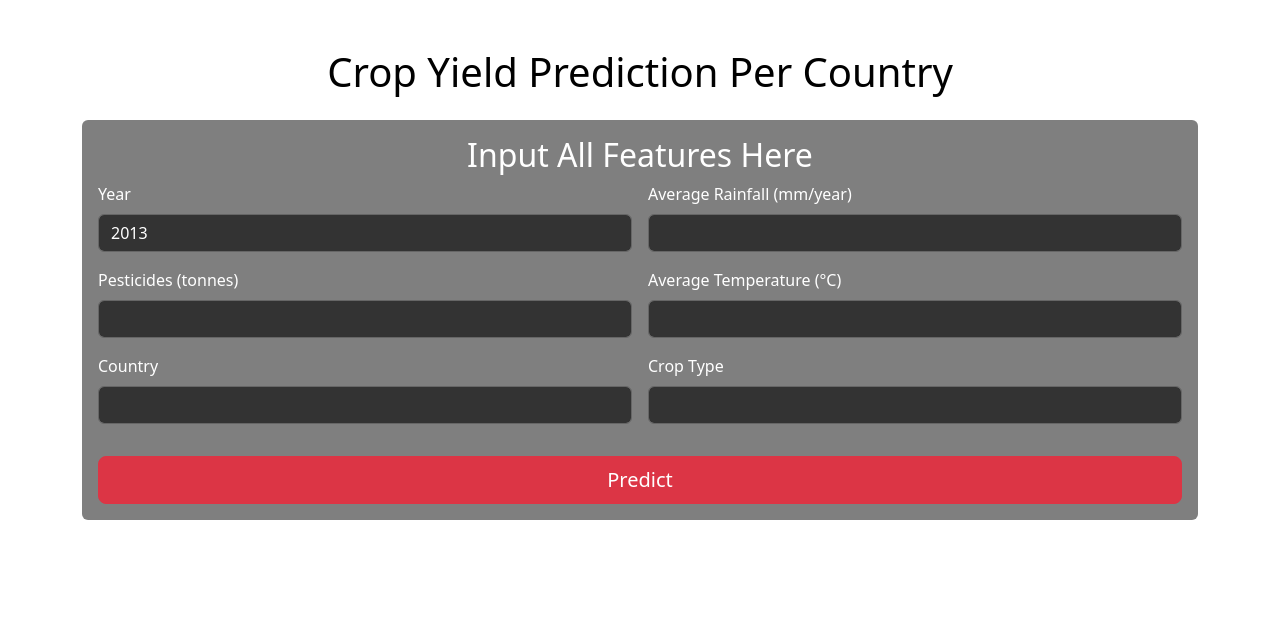
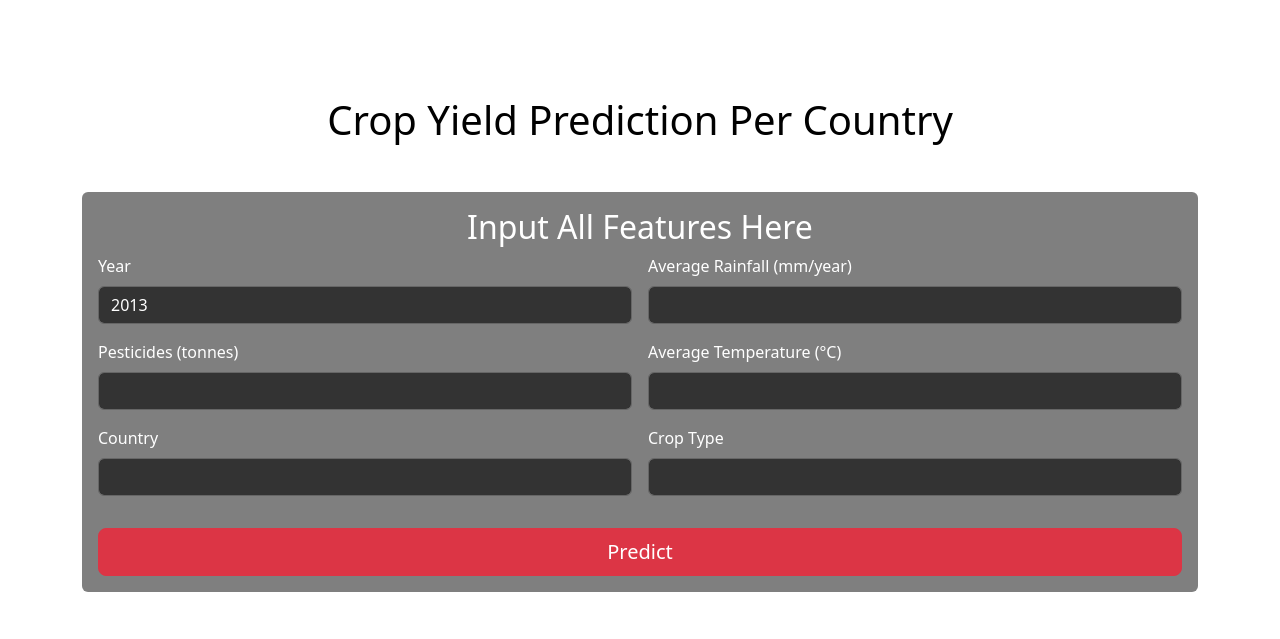
Before and after one commit to sevenrishi/AgroYield, a Flask app: page / in a window 1280 px wide. Shown: the top 639 px of the page. Run offline with Flask 3, Linux system fonts and the light colour scheme; parts of the project's set-up code (start-up, migrations or seed data) failed here and were passed over.

Commit message:
Update index.html

```diff
--- a/templates/index.html
+++ b/templates/index.html
@@ -17,8 +17,8 @@
     </style>
 </head>
 <body>
-    <div class="container py-5">
-        <h1 class="text-center mb-4" style="color: black;">Crop Yield Prediction Per Country</h1>
+    <div class="container py-5 mb-5">
+        <h1 class="text-center mb-5 mt-5" style="color: black;">Crop Yield Prediction Per Country</h1>
         <div class="card bg-dark-light text-white border-0">
             <div class="card-body">
                 <h2 class="text-center" style="color: white;">Input All Features Here</h2>
```
